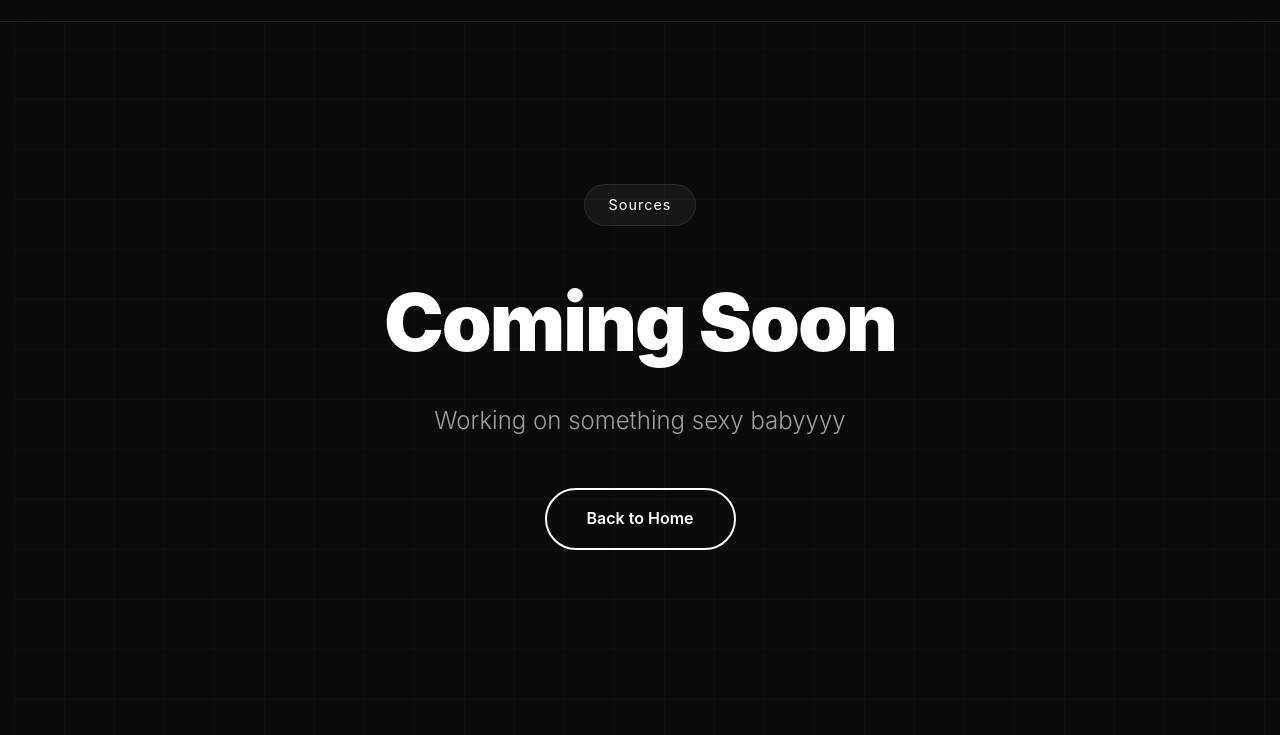
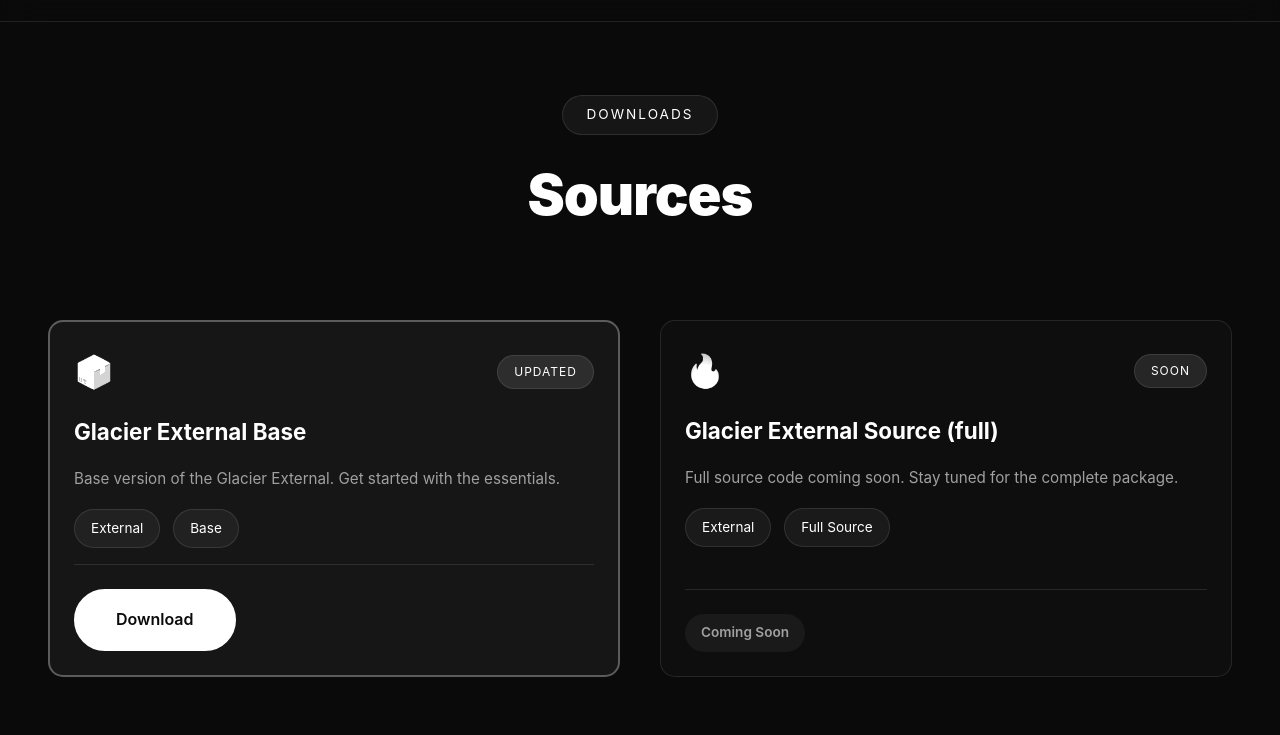
Before and after one commit to g4biGTJS/myportfolio, a plain HTML site: page sources/index.html in a window 1280 px wide. Shown: the part 65-800 px from the top of the page. Drawn offline with Linux system fonts and the light colour scheme.

Commit message:
Add files via upload

```diff
--- a/sources/index.html
+++ b/sources/index.html
@@ -28,15 +28,47 @@
         </div>
     </nav>
 
-    <section class="hero">
-        <div class="hero-background">
-            <div class="grid-overlay"></div>
-        </div>
-        <div class="hero-content">
-            <div class="hero-tag">Sources</div>
-            <h1 class="glitch" data-text="Coming Soon">Coming Soon</h1>
-            <p class="subtitle">Working on something sexy babyyyy</p>
-            <div class="hero-cta">
+    <section id="sources" class="section" style="padding-top: 10rem;">
+        <div class="container">
+            <div class="section-header">
+                <span class="section-tag">Downloads</span>
+                <h2 class="section-title">Sources</h2>
+            </div>
+            <div class="projects-grid" style="grid-template-columns: repeat(auto-fit, minmax(400px, 1fr)); max-width: 1200px; margin: 0 auto;">
+                <div class="project-card featured" style="padding: 1.5rem; gap: 1rem;">
+                    <div class="project-header">
+                        <span class="project-icon" style="font-size: 2rem;">📦</span>
+                        <span class="project-badge">Updated</span>
+                    </div>
+                    <h3 style="font-size: 1.4rem; margin: 0;">Glacier External Base</h3>
+                    <p style="font-size: 0.95rem; margin: 0;">Base version of the Glacier External. Get started with the essentials.</p>
+                    <div class="project-tech">
+                        <span class="tech-tag">External</span>
+                        <span class="tech-tag">Base</span>
+                    </div>
+                    <div class="project-footer">
+                        <a href="https://raw.githubusercontent.com/g4biGTJS/downloadsgabkoss/refs/heads/main/glacierbase.zip" class="btn-primary" download style="display: inline-block; text-align: center;">Download</a>
+                    </div>
+                </div>
+
+                <div class="project-card" style="padding: 1.5rem; gap: 1rem;">
+                    <div class="project-header">
+                        <span class="project-icon" style="font-size: 2rem;">🔥</span>
+                        <span class="project-badge">Soon</span>
+                    </div>
+                    <h3 style="font-size: 1.4rem; margin: 0;">Glacier External Source (full)</h3>
+                    <p style="font-size: 0.95rem; margin: 0;">Full source code coming soon. Stay tuned for the complete package.</p>
+                    <div class="project-tech">
+                        <span class="tech-tag">External</span>
+                        <span class="tech-tag">Full Source</span>
+                    </div>
+                    <div class="project-footer">
+                        <span class="project-status learning">Coming Soon</span>
+                    </div>
+                </div>
+            </div>
+
+            <div class="hero-cta" style="margin-top: 4rem;">
                 <a href="/" class="btn-secondary">Back to Home</a>
             </div>
         </div>
```
